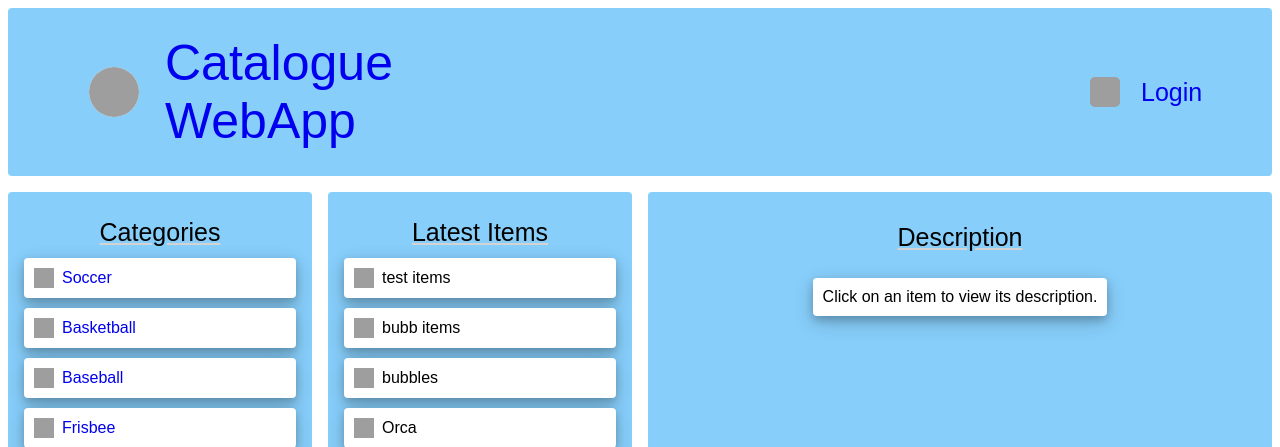
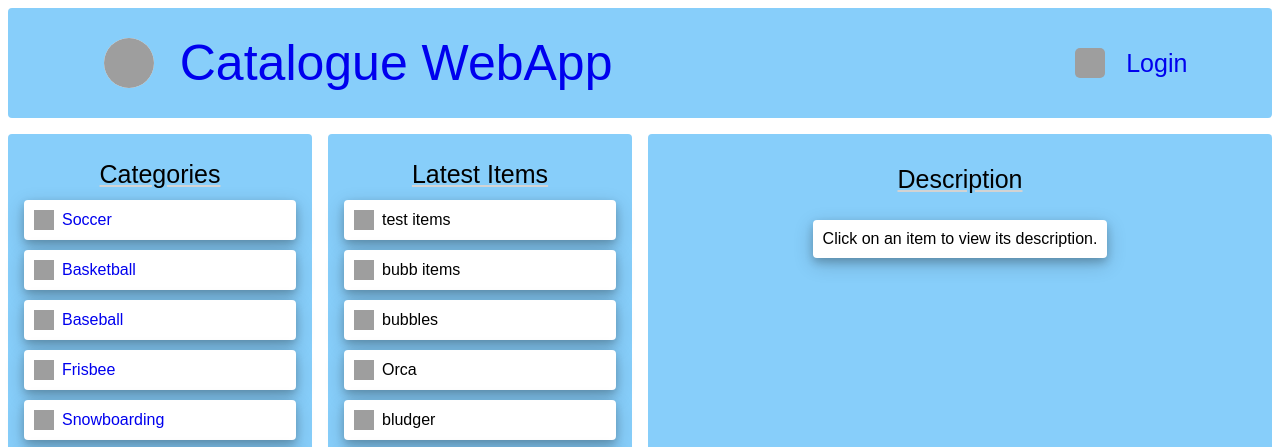
Before and after one commit to moe-elsadig/FSND-P2, a Flask app: page / in a window 1280 px wide. Shown: the top 447 px of the page. Run offline with Flask 2, Linux system fonts and the light colour scheme; data comes from the database, SQL or seed files in the repository; parts of the project's set-up code (start-up, migrations or seed data) failed here and were passed over; grey boxes are pictures that could not be loaded.

Commit message:
change column fractions for the header to reduce its height

```diff
--- a/vagrant/static/styles.css
+++ b/vagrant/static/styles.css
@@ -27,7 +27,7 @@ a{
   grid-column: 1/9;
   grid-row: 1/2;
   display: grid;
-  grid-template-columns: 1fr 1fr 5fr 1fr 1fr;
+  grid-template-columns: 1fr 4fr 2fr 1fr 1fr;
   grid-gap: 1em;
 }
 .header_text{
```
